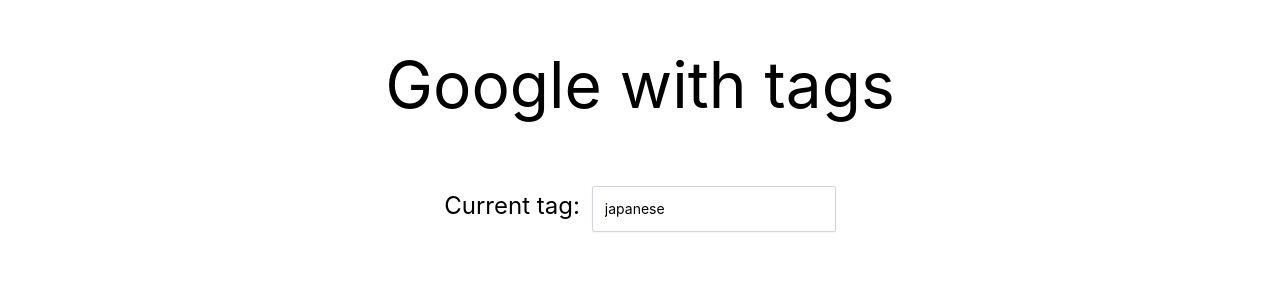
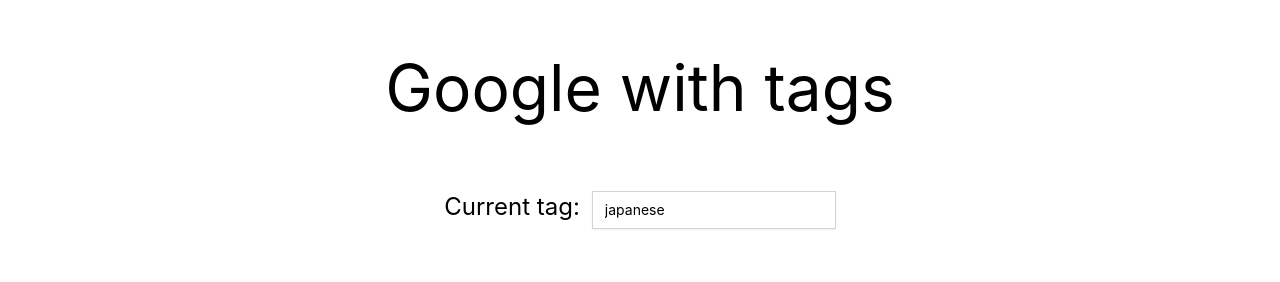
Before and after one commit to danielrobertson/taggle, a Next.js app: page / in a window 1280 px wide. Shown: the part 163-445 px from the top of the page. Built offline with nearby package versions, Linux system fonts and the light colour scheme.

Commit message:
feat: decreased tag input box'

```diff
--- a/pages/index.tsx
+++ b/pages/index.tsx
@@ -38,7 +38,7 @@
         <p className={styles.description}>
           Current tag:
           <input
-            className="inline-block placeholder:italic placeholder:text-gray-400 bg-white border border-gray-300 rounded-sm ml-3 py-3 pl-3 pr-3 shadow-sm focus:outline-none focus:border-sky-500 focus:ring-sky-500 focus:ring-1 sm:text-sm"
+            className="inline-block placeholder:italic placeholder:text-gray-400 bg-white border border-gray-300 ml-3 py-2 pl-3 pr-3 shadow-sm focus:outline-none focus:border-sky-500 focus:ring-sky-500 focus:ring-1 sm:text-sm"
             placeholder=""
             type="text"
             name="search"
```
